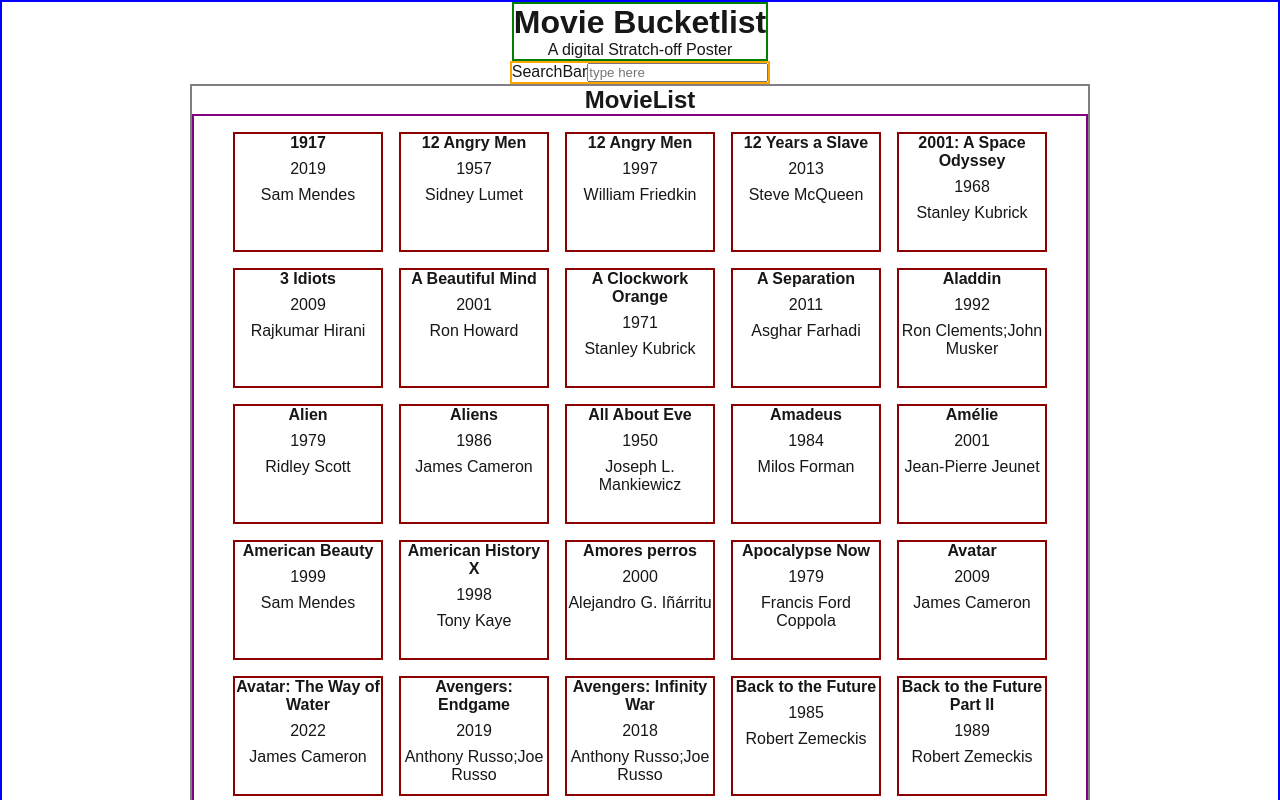
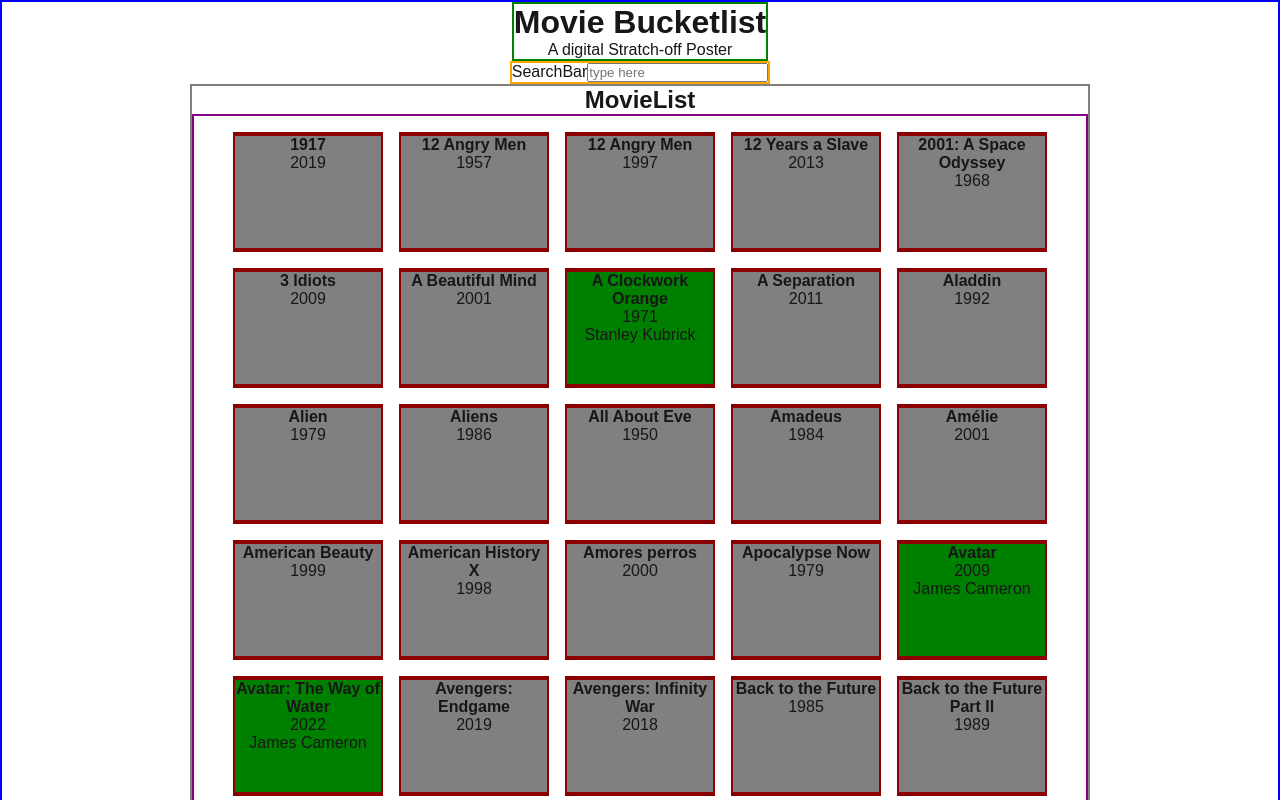
Before and after one commit to MsFairyViolet/movie-bucketlist, a Next.js app in the folder movie-bucketlist-frontend/: page / in a window 1280 px wide. Shown: the top 800 px of the page. Built offline with nearby package versions, Linux system fonts and the light colour scheme.

Commit message:
Created different movie card render based on watched status
TODO: improve movie card visuals

```diff
--- a/movie-bucketlist-frontend/src/app/globals.css
+++ b/movie-bucketlist-frontend/src/app/globals.css
@@ -80,3 +80,11 @@ body {
   text-align: center;
   gap: 8px;
 }
+
+.movie-card.watched-style {
+  background-color: green;
+}
+
+.movie-card.unwatched-style {
+  background-color: gray;
+}
--- a/movie-bucketlist-frontend/src/components/MovieCard.js
+++ b/movie-bucketlist-frontend/src/components/MovieCard.js
@@ -1,9 +1,10 @@
-export default function MovieCard ({title, year, director}) {
+import { WatchedGraphic } from "./WatchedGraphic"
+import { UnwatchedGraphic } from "./UnwatchedGraphic"
+
+export default function MovieCard({ movie }) {
     return (
         <div className="movie-card">
-            <h4>{title}</h4>
-            <p>{year}</p>
-            <p>{director}</p>
-            </div>
+            {movie.watched ? <WatchedGraphic movie={movie} /> : <UnwatchedGraphic movie={movie} />}
+        </div>
     )
 }
--- a/movie-bucketlist-frontend/src/components/MovieList.js
+++ b/movie-bucketlist-frontend/src/components/MovieList.js
@@ -16,7 +16,7 @@ export default function MovieList() {
             <h2>MovieList</h2>
             <div className="movie-list">
                 {movies.map((movie) => {
-                    return <MovieCard key={movie.id} title={movie.title} year={movie.year} director={movie.director} />
+                    return <MovieCard key={movie.id} movie={movie} />
                 })}
             </div>
         </div>
--- /dev/null
+++ b/movie-bucketlist-frontend/src/components/UnwatchedGraphic.js
@@ -0,0 +1,8 @@
+export function UnwatchedGraphic({ movie }) {
+    return <div className="movie-card unwatched-style">
+        <div>
+            <h4>{movie.title}</h4>
+            <p>{movie.year}</p>
+        </div>
+        </div>;
+}
--- /dev/null
+++ b/movie-bucketlist-frontend/src/components/WatchedGraphic.js
@@ -0,0 +1,9 @@
+export function WatchedGraphic({ movie }) {
+    return <div className="movie-card watched-style">
+        <div>
+            <h4>{movie.title}</h4>
+            <p>{movie.year}</p>
+            <p>{movie.director}</p>
+        </div>
+    </div>;
+}
```
